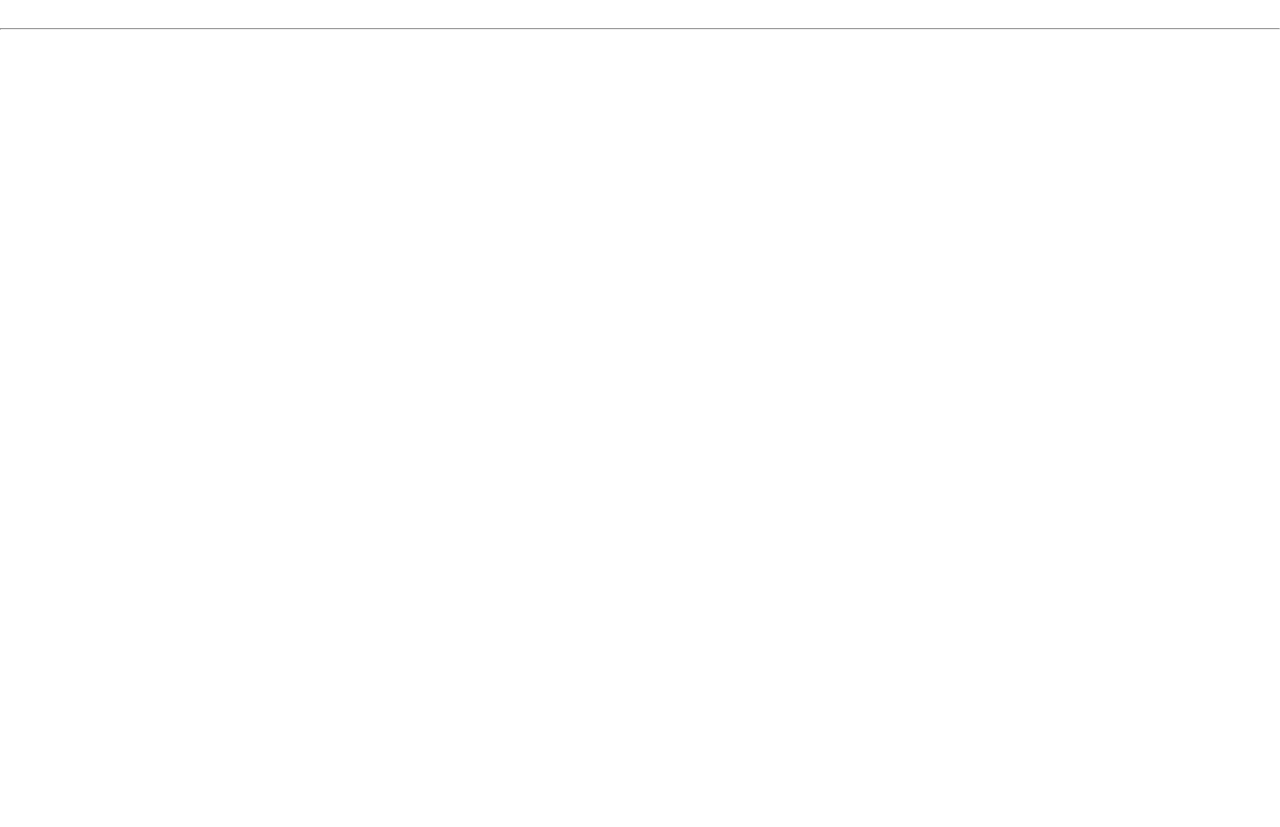
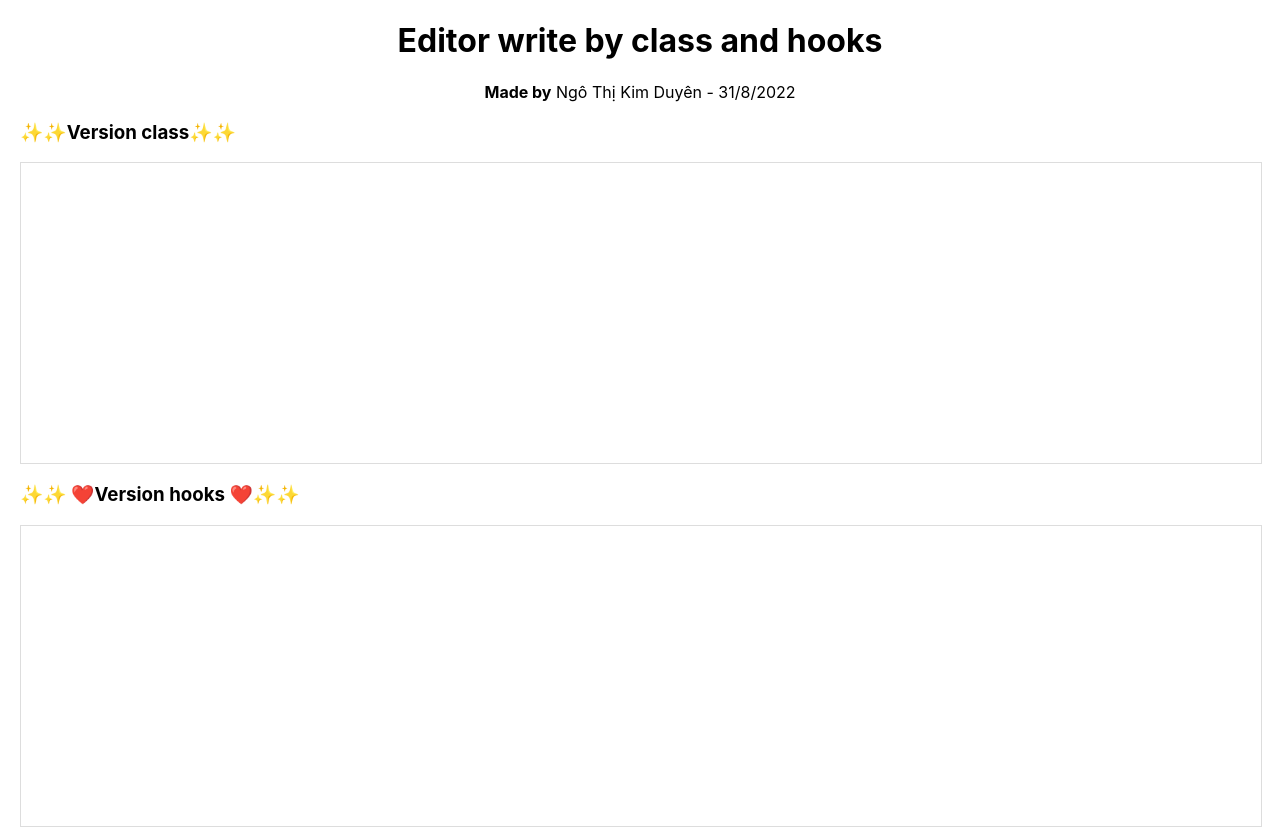
Before and after one commit to kim-duyen-frontend/demo-editor-draftjs, a React (Create React App) app: page / in a window 1280 px wide. Before the commit the page ends 800 px from the top, so only its background shows below. Built offline with nearby package versions, Linux system fonts and the light colour scheme.

Commit message:
add style css both editor

```diff
--- a/src/App.js
+++ b/src/App.js
@@ -5,9 +5,14 @@ import EditorTextHook from "./components/EditorTextHook";
 const App = () => {
   return (
     <div className="App">
-      <EditorText />
-      <hr />
-      <EditorTextHook />
+      <h1 className="introduce">Editor write by class and hooks</h1>
+      <p className="author"><strong>Made by</strong> Ngô Thị Kim Duyên - 31/8/2022</p>
+      <div className="container">
+        <h3>✨✨Version class✨✨</h3>
+        <EditorText />
+        <h3>✨✨ ❤️️Version hooks ❤️️✨✨</h3>
+        <EditorTextHook />
+      </div>
     </div>
   );
 }
--- a/src/components/EditorText.js
+++ b/src/components/EditorText.js
@@ -14,8 +14,12 @@ class EditorText extends Component {
     render() {
         const { editorState } = this.state;
         return (
-            <div>
-                <Editor editorState={editorState} onChange={this.onChange} />
+            <div className="container">
+                <div className="editorText">
+                    <div className="editor">
+                        <Editor editorState={editorState} onChange={this.onChange} />
+                    </div>
+                </div>
             </div>
         );
     }
--- a/src/components/EditorTextHook.js
+++ b/src/components/EditorTextHook.js
@@ -5,10 +5,14 @@ import { useState } from 'react';
 const EditorText = () => {
     const [editorState, setEditorState] = useState(EditorState.createEmpty());
 
+    return (
+        <div className="container">
+            <div className="editorText">
+                <div className="editor">
+                    <Editor editorState={editorState} onChange={(editorState) => setEditorState(editorState)} />
+                </div>
+            </div>
 
-    return (
-        <div>
-            <Editor editorState={editorState} onChange={(editorState) => setEditorState(editorState)} />
         </div>
     );
 }
--- a/src/index.css
+++ b/src/index.css
@@ -11,3 +11,17 @@ code {
   font-family: source-code-pro, Menlo, Monaco, Consolas, 'Courier New',
     monospace;
 }
+.introduce, .author{
+  text-align: center;
+}
+.container{
+  max-width: 1240px;
+  margin: 0 auto;
+}
+.editorText{
+  width:100%;
+  border: 1px solid #ddd;
+}
+.editor{
+  min-height:300px;
+}
```
